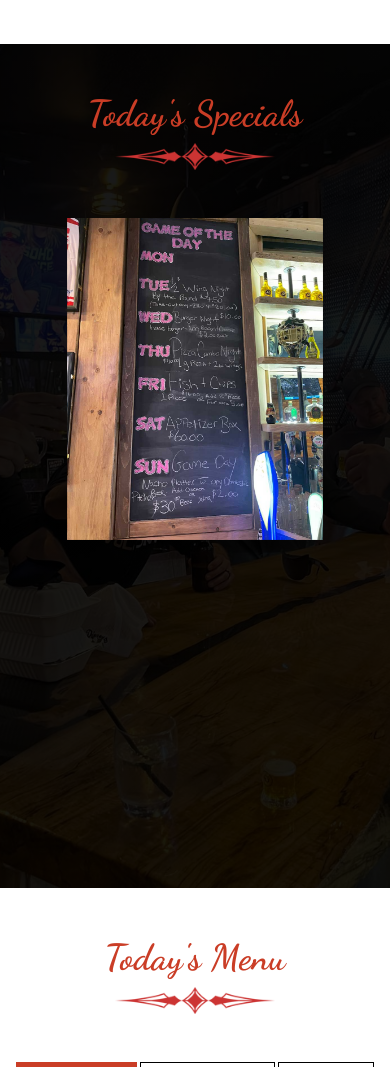
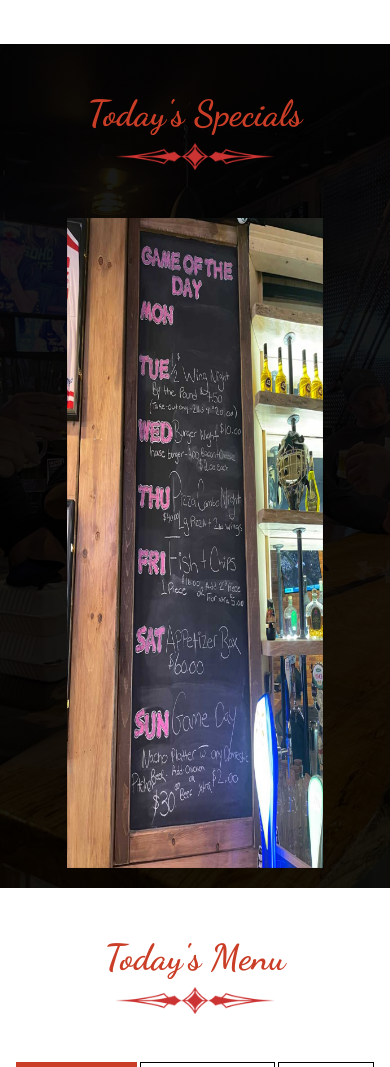
Before and after one commit to bsham94/restaurant-website, a PHP site: page /home.html in a window 390 px wide. Shown: the part 1371-2438 px from the top of the page. Run offline with PHP 8.4, Linux system fonts and the light colour scheme; some libraries are stand-ins or nearby versions.

Commit message:
fixed img height

```diff
--- a/css/specials.css
+++ b/css/specials.css
@@ -38,7 +38,7 @@
 }
 
 #specials .img {
-    height: 90%;
+    /* height: 90%; */
     width: 70%;
     position: absolute;
     top: 0;
@@ -84,7 +84,7 @@
     }
 
     #specials .img {
-        height: 100%;
+        /* height: 100%; */
         width: 100%;
     }
 }
@@ -92,7 +92,6 @@
 @media only screen and (max-width: 600px) {
     #specials .img {
         /* height: 350px; */
-        height: fit-content;
         width: 100%;
     }
 }
--- a/home.html
+++ b/home.html
@@ -160,7 +160,7 @@
                 <div class="carousel-inner">
                     <div class="carousel-item active">
                         <div class="carousel-caption h-100">
-                            <img class="img img-fluid" src="./assets/Website_Images/specials.jpg" alt="promo 1">
+                            <img class="img h-100" src="./assets/Website_Images/specials.jpg" alt="promo 1">
                             <!-- <div class="promotion-details position-absolute">
                                 <h4>Appetizers and Wine!</h4>
                                 <p>From 3pm to 7pm, our appetizers are half off with the purchase of an entrée. After
```
